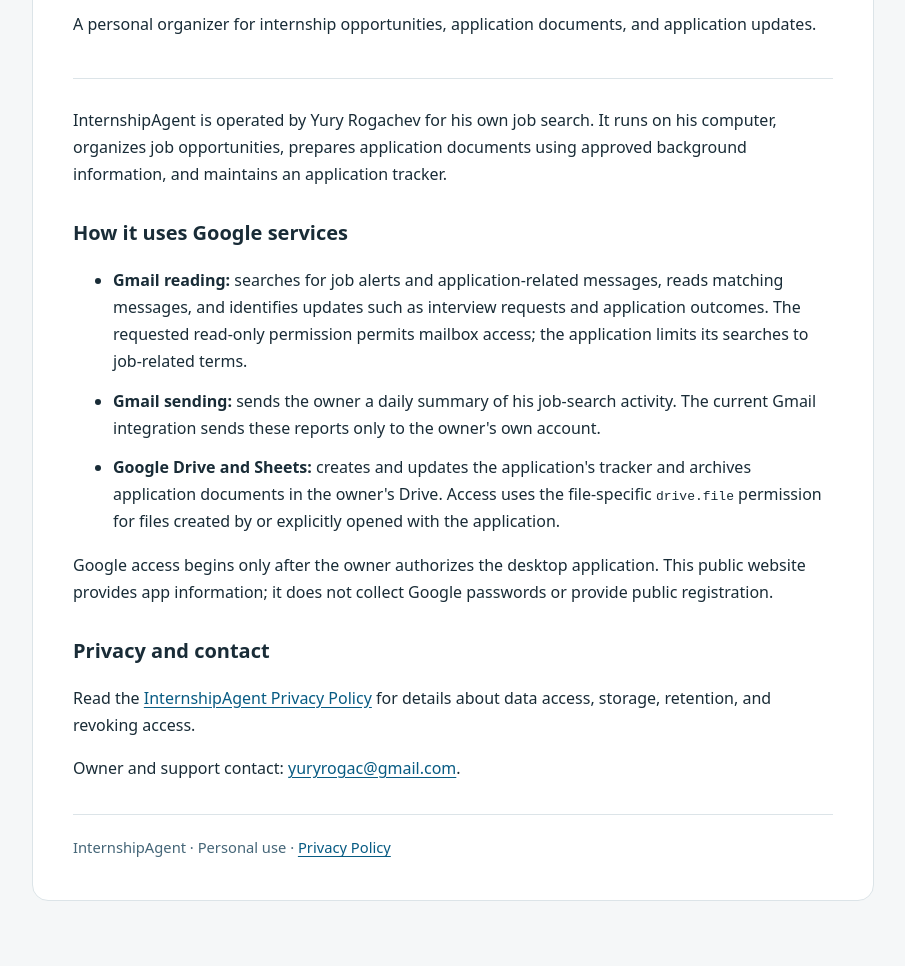
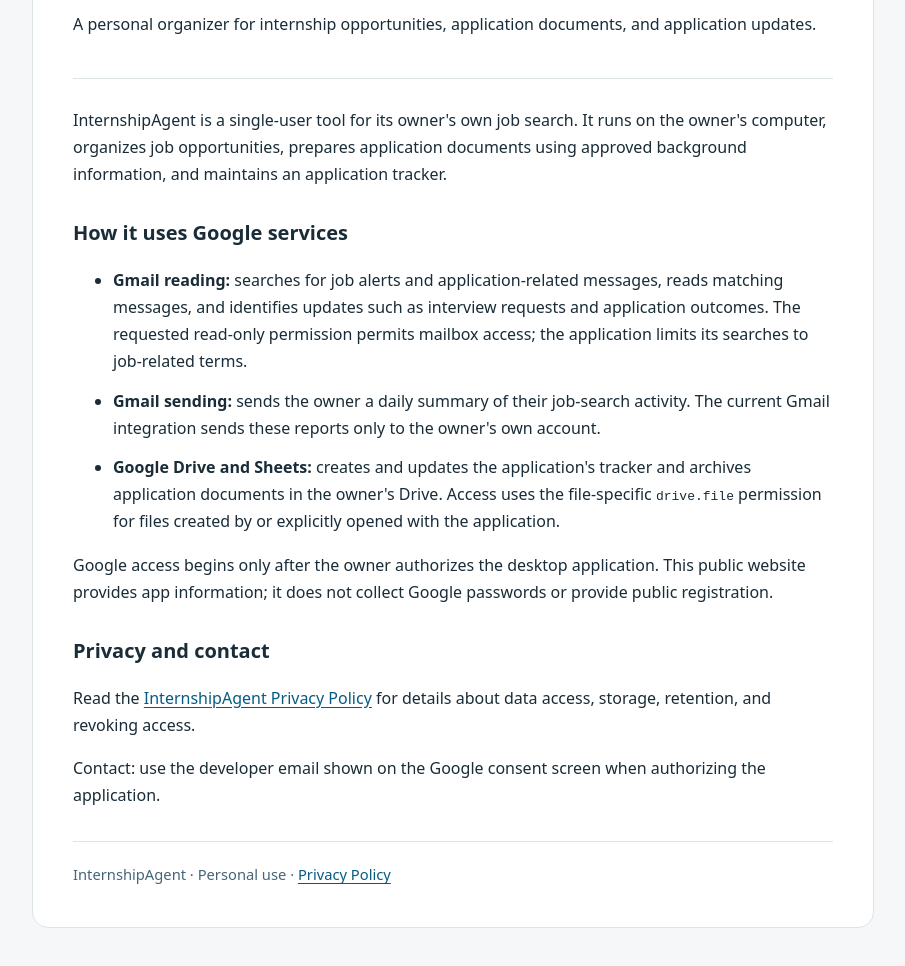
Before and after one commit to yrogachev/yrogachev.github.io, a plain HTML site: page index.html in a window 1280 px wide. Shown: the part 192-1158 px from the top of the page, without its empty margins (187-1092 px from the left). Drawn offline with Linux system fonts and the light colour scheme.

Commit message:
Update index.html

```diff
--- a/index.html
+++ b/index.html
@@ -2,6 +2,7 @@
 <html lang="en">
 <head>
   <meta charset="utf-8">
+  <meta name="robots" content="noindex, nofollow, noarchive">
   <meta name="viewport" content="width=device-width, initial-scale=1">
   <meta name="description" content="InternshipAgent is a personal desktop application for organizing internship opportunities, application documents, and application updates.">
   <title>InternshipAgent</title>
@@ -12,17 +13,17 @@
 <body>
 <main>
   <header><div class="eyebrow">Personal desktop application</div><h1>InternshipAgent</h1><p>A personal organizer for internship opportunities, application documents, and application updates.</p></header>
-  <p>InternshipAgent is operated by Yury Rogachev for his own job search. It runs on his computer, organizes job opportunities, prepares application documents using approved background information, and maintains an application tracker.</p>
+  <p>InternshipAgent is a single-user tool for its owner's own job search. It runs on the owner's computer, organizes job opportunities, prepares application documents using approved background information, and maintains an application tracker.</p>
   <h2>How it uses Google services</h2>
   <ul>
     <li><strong>Gmail reading:</strong> searches for job alerts and application-related messages, reads matching messages, and identifies updates such as interview requests and application outcomes. The requested read-only permission permits mailbox access; the application limits its searches to job-related terms.</li>
-    <li><strong>Gmail sending:</strong> sends the owner a daily summary of his job-search activity. The current Gmail integration sends these reports only to the owner's own account.</li>
+    <li><strong>Gmail sending:</strong> sends the owner a daily summary of their job-search activity. The current Gmail integration sends these reports only to the owner's own account.</li>
     <li><strong>Google Drive and Sheets:</strong> creates and updates the application's tracker and archives application documents in the owner's Drive. Access uses the file-specific <code>drive.file</code> permission for files created by or explicitly opened with the application.</li>
   </ul>
   <p>Google access begins only after the owner authorizes the desktop application. This public website provides app information; it does not collect Google passwords or provide public registration.</p>
   <h2>Privacy and contact</h2>
   <p>Read the <a href="privacy.html">InternshipAgent Privacy Policy</a> for details about data access, storage, retention, and revoking access.</p>
-  <p>Owner and support contact: <a href="mailto:yuryrogac@gmail.com">yuryrogac@gmail.com</a>.</p>
+  <p>Contact: use the developer email shown on the Google consent screen when authorizing the application.</p>
   <footer>InternshipAgent &middot; Personal use &middot; <a href="privacy.html">Privacy Policy</a></footer>
 </main>
 </body>
```
